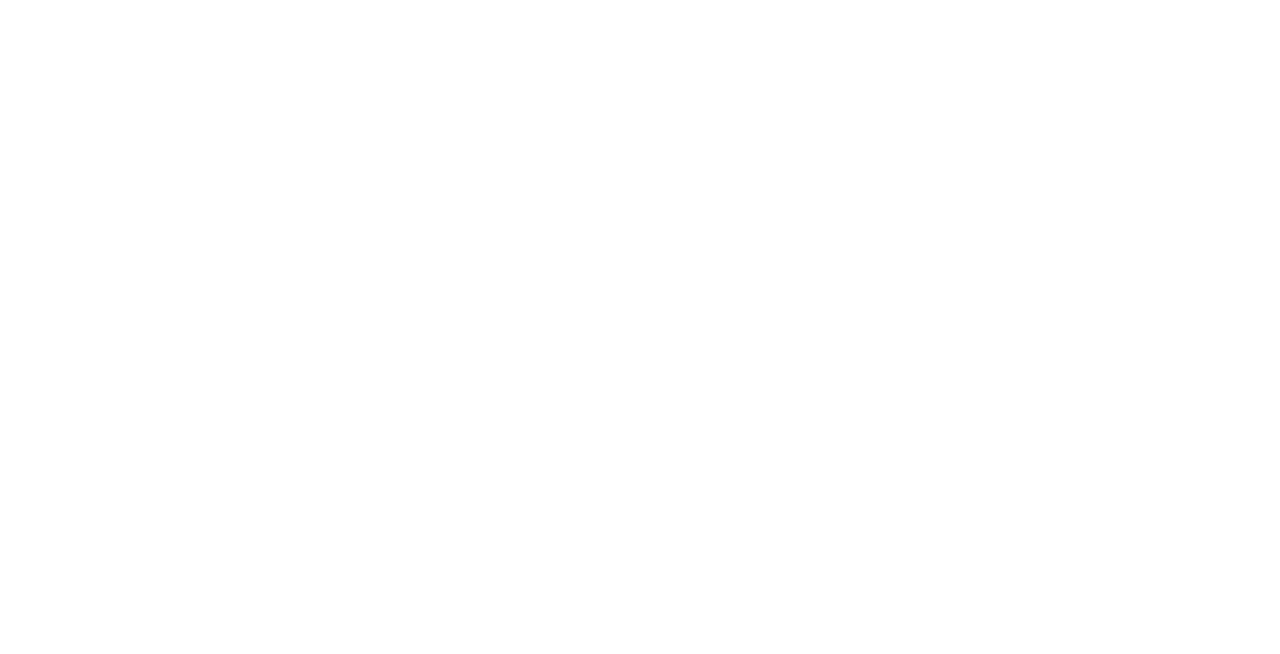
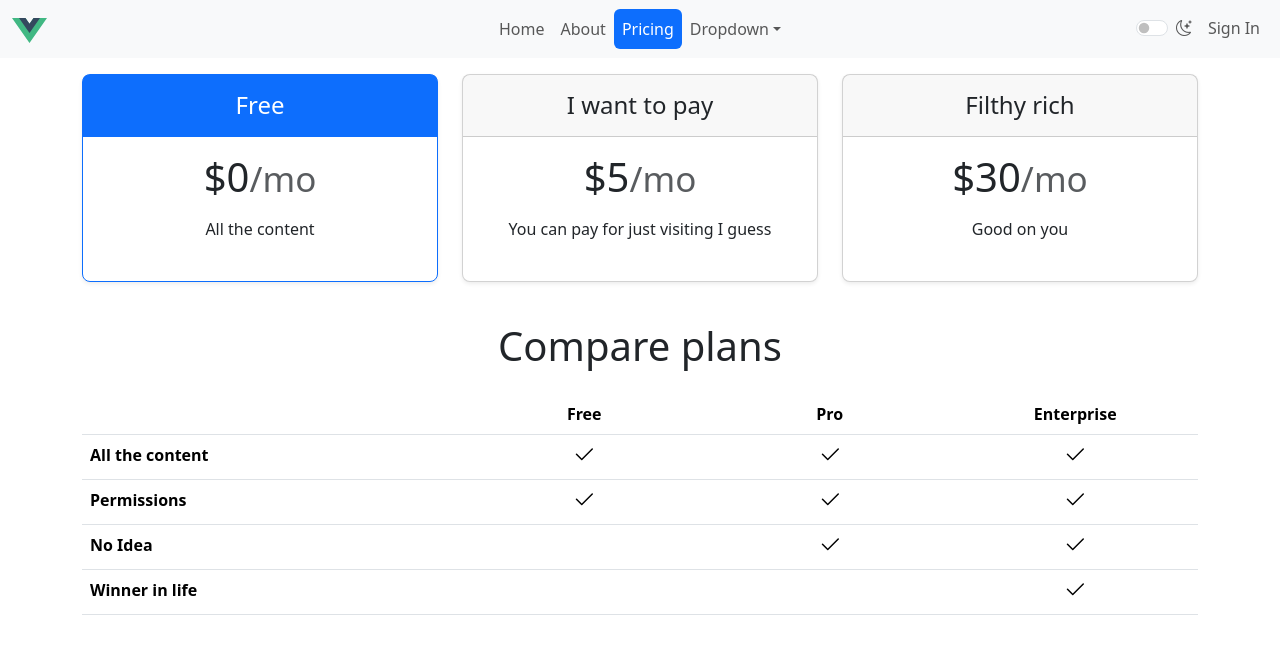
Before and after one commit to Oleg-Vartanov/Voleg, a Vue app in the folder frontend/: page /pricing in a window 1280 px wide. Before the commit this address had no page. Shown: the top 654 px of the page. Built offline with nearby package versions, Linux system fonts and the light colour scheme.

Commit message:
Frontend: Changed design. Added a fun page.

```diff
--- a/frontend/src/components/NavBar.vue
+++ b/frontend/src/components/NavBar.vue
@@ -1,14 +1,22 @@
 <script setup lang="ts">
 import ColorThemeToggle from './ColorThemeToggle.vue';
+import {useRoute} from 'vue-router'
 
 let centerRoutes: { name: string, title: string }[] = [
   {name: 'home', title: 'Home'},
   {name: 'about', title: 'About'},
+  {name: 'pricing', title: 'Pricing'},
 ];
+
+const route = useRoute();
+
+function routerLinkClass(routeName: string) {
+  return routeName === route.name ? 'active text-white' : '';
+}
 </script>
 
 <template>
-  <nav class="navbar navbar-expand-lg navbar-dark bg-dark">
+  <nav class="navbar navbar-expand-lg bg-body-tertiary">
     <div class="container-fluid">
 
       <button
@@ -28,12 +36,12 @@
           <img src="/vue-logo.svg" width="35" height="25" alt="logo">
         </a>
 
-        <ul class="navbar-nav col-lg-6 justify-content-lg-center">
+        <ul class="navbar-nav col-lg-6 justify-content-lg-center nav-pills">
           <li v-for="route in centerRoutes" class="nav-item">
             <router-link
                 class="nav-link"
                 :to="{ name: route.name }"
-                :class="this.$route.name === route.name ? 'text-white' : 'link-success'"
+                :class="routerLinkClass(route.name)"
             >
               {{ route.title }}
             </router-link>
@@ -49,7 +57,7 @@
         </ul>
 
         <div class="d-lg-flex col-lg-3 justify-content-lg-end">
-          <ul class="navbar-nav">
+          <ul class="navbar-nav nav-pills">
             <li class="nav-item nav-link">
               <ColorThemeToggle></ColorThemeToggle>
             </li>
@@ -57,7 +65,7 @@
               <router-link
                   class="nav-link"
                   :to="{ name: 'signIn' }"
-                  :class="this.$route.name === 'signIn' ? 'text-white' : 'link-success'"
+                  :class="routerLinkClass('signIn')"
               >
                 Sign In
               </router-link>
--- a/frontend/src/router/index.ts
+++ b/frontend/src/router/index.ts
@@ -19,6 +19,11 @@
           component: () => import('../views/AboutView.vue'),
         },
         {
+          path: '/pricing',
+          name: 'pricing',
+          component: () => import('../views/PricingView.vue'),
+        },
+        {
           path: '/sign-in',
           name: 'signIn',
           component: () => import('../views/SignInView.vue'),
--- /dev/null
+++ b/frontend/src/views/PricingView.vue
@@ -0,0 +1,179 @@
+<script setup lang="ts">
+
+</script>
+
+<template>
+  <svg xmlns="http://www.w3.org/2000/svg" class="d-none">
+    <symbol id="check" viewBox="0 0 16 16">
+      <title>Check</title>
+      <path d="M13.854 3.646a.5.5 0 0 1 0 .708l-7 7a.5.5 0 0 1-.708 0l-3.5-3.5a.5.5 0 1 1 .708-.708L6.5 10.293l6.646-6.647a.5.5 0 0 1 .708 0z"/>
+    </symbol>
+  </svg>
+
+  <div class="container py-3">
+    <div class="row row-cols-1 row-cols-md-3 mb-3 text-center">
+      <div class="col">
+        <div class="card mb-4 rounded-3 shadow-sm border-primary">
+          <div class="card-header py-3 text-bg-primary border-primary">
+            <h4 class="my-0 fw-normal">Free</h4>
+          </div>
+          <div class="card-body">
+            <h1 class="card-title pricing-card-title">$0<small class="text-body-secondary fw-light">/mo</small></h1>
+            <ul class="list-unstyled mt-3 mb-4">
+              <li>All the content</li>
+            </ul>
+<!--            <button type="button" class="w-100 btn btn-lg btn-outline-primary">Sign up for free</button>-->
+          </div>
+        </div>
+      </div>
+      <div class="col">
+        <div class="card mb-4 rounded-3 shadow-sm">
+          <div class="card-header py-3">
+            <h4 class="my-0 fw-normal">I want to pay</h4>
+          </div>
+          <div class="card-body">
+            <h1 class="card-title pricing-card-title">$5<small class="text-body-secondary fw-light">/mo</small></h1>
+            <ul class="list-unstyled mt-3 mb-4">
+              <li>You can pay for just visiting I guess</li>
+            </ul>
+<!--            <button type="button" class="w-100 btn btn-lg btn-primary">Get started</button>-->
+          </div>
+        </div>
+      </div>
+      <div class="col">
+        <div class="card mb-4 rounded-3 shadow-sm">
+          <div class="card-header py-3">
+            <h4 class="my-0 fw-normal">Filthy rich</h4>
+          </div>
+          <div class="card-body">
+            <h1 class="card-title pricing-card-title">$30<small class="text-body-secondary fw-light">/mo</small></h1>
+            <ul class="list-unstyled mt-3 mb-4">
+              <li>Good on you</li>
+            </ul>
+<!--            <button type="button" class="w-100 btn btn-lg btn-primary">Contact us</button>-->
+          </div>
+        </div>
+      </div>
+    </div>
+
+    <h2 class="display-6 text-center mb-4">Compare plans</h2>
+
+    <div class="table-responsive">
+      <table class="table text-center">
+        <thead>
+        <tr>
+          <th style="width: 34%;"></th>
+          <th style="width: 22%;">Free</th>
+          <th style="width: 22%;">Pro</th>
+          <th style="width: 22%;">Enterprise</th>
+        </tr>
+        </thead>
+        <tbody>
+        <tr>
+          <th scope="row" class="text-start">All the content</th>
+          <td><svg class="bi" width="24" height="24"><use xlink:href="#check"/></svg></td>
+          <td><svg class="bi" width="24" height="24"><use xlink:href="#check"/></svg></td>
+          <td><svg class="bi" width="24" height="24"><use xlink:href="#check"/></svg></td>
+        </tr>
+        <tr>
+          <th scope="row" class="text-start">Permissions</th>
+          <td><svg class="bi" width="24" height="24"><use xlink:href="#check"/></svg></td>
+          <td><svg class="bi" width="24" height="24"><use xlink:href="#check"/></svg></td>
+          <td><svg class="bi" width="24" height="24"><use xlink:href="#check"/></svg></td>
+        </tr>
+        <tr>
+          <th scope="row" class="text-start">No Idea</th>
+          <td></td>
+          <td><svg class="bi" width="24" height="24"><use xlink:href="#check"/></svg></td>
+          <td><svg class="bi" width="24" height="24"><use xlink:href="#check"/></svg></td>
+        </tr>
+        <tr>
+          <th scope="row" class="text-start">Winner in life</th>
+          <td></td>
+          <td></td>
+          <td><svg class="bi" width="24" height="24"><use xlink:href="#check"/></svg></td>
+        </tr>
+        </tbody>
+      </table>
+    </div>
+  </div>
+</template>
+
+<style scoped>
+.bd-placeholder-img {
+  font-size: 1.125rem;
+  text-anchor: middle;
+  -webkit-user-select: none;
+  -moz-user-select: none;
+  user-select: none;
+}
+
+@media (min-width: 768px) {
+  .bd-placeholder-img-lg {
+    font-size: 3.5rem;
+  }
+}
+
+.b-example-divider {
+  width: 100%;
+  height: 3rem;
+  background-color: rgba(0, 0, 0, .1);
+  border: solid rgba(0, 0, 0, .15);
+  border-width: 1px 0;
+  box-shadow: inset 0 .5em 1.5em rgba(0, 0, 0, .1), inset 0 .125em .5em rgba(0, 0, 0, .15);
+}
+
+.b-example-vr {
+  flex-shrink: 0;
+  width: 1.5rem;
+  height: 100vh;
+}
+
+.bi {
+  vertical-align: -.125em;
+  fill: currentColor;
+}
+
+.nav-scroller {
+  position: relative;
+  z-index: 2;
+  height: 2.75rem;
+  overflow-y: hidden;
+}
+
+.nav-scroller .nav {
+  display: flex;
+  flex-wrap: nowrap;
+  padding-bottom: 1rem;
+  margin-top: -1px;
+  overflow-x: auto;
+  text-align: center;
+  white-space: nowrap;
+  -webkit-overflow-scrolling: touch;
+}
+
+.btn-bd-primary {
+  --bd-violet-bg: #712cf9;
+  --bd-violet-rgb: 112.520718, 44.062154, 249.437846;
+
+  --bs-btn-font-weight: 600;
+  --bs-btn-color: var(--bs-white);
+  --bs-btn-bg: var(--bd-violet-bg);
+  --bs-btn-border-color: var(--bd-violet-bg);
+  --bs-btn-hover-color: var(--bs-white);
+  --bs-btn-hover-bg: #6528e0;
+  --bs-btn-hover-border-color: #6528e0;
+  --bs-btn-focus-shadow-rgb: var(--bd-violet-rgb);
+  --bs-btn-active-color: var(--bs-btn-hover-color);
+  --bs-btn-active-bg: #5a23c8;
+  --bs-btn-active-border-color: #5a23c8;
+}
+
+.bd-mode-toggle {
+  z-index: 1500;
+}
+
+.bd-mode-toggle .dropdown-menu .active .bi {
+  display: block !important;
+}
+</style>
--- a/frontend/src/views/SignInView.vue
+++ b/frontend/src/views/SignInView.vue
@@ -13,7 +13,7 @@
           <label for="floatingPassword">Password</label>
         </div>
 
-        <button class="btn btn-success w-100 py-2 my-3" type="submit">Sign in</button>
+        <button class="btn btn-primary w-100 py-2 my-3" type="submit">Sign in</button>
       </form>
     </main>
   </div>
--- a/frontend/src/views/layouts/DefaultLayout.vue
+++ b/frontend/src/views/layouts/DefaultLayout.vue
@@ -9,8 +9,8 @@
   </div>
 </template>
 
-<style>
-body {
-  background-color: #b7ccb7;
-}
-</style>
+<!--<style>-->
+<!--body {-->
+<!--  background-color: #b7ccb7;-->
+<!--}-->
+<!--</style>-->
```
